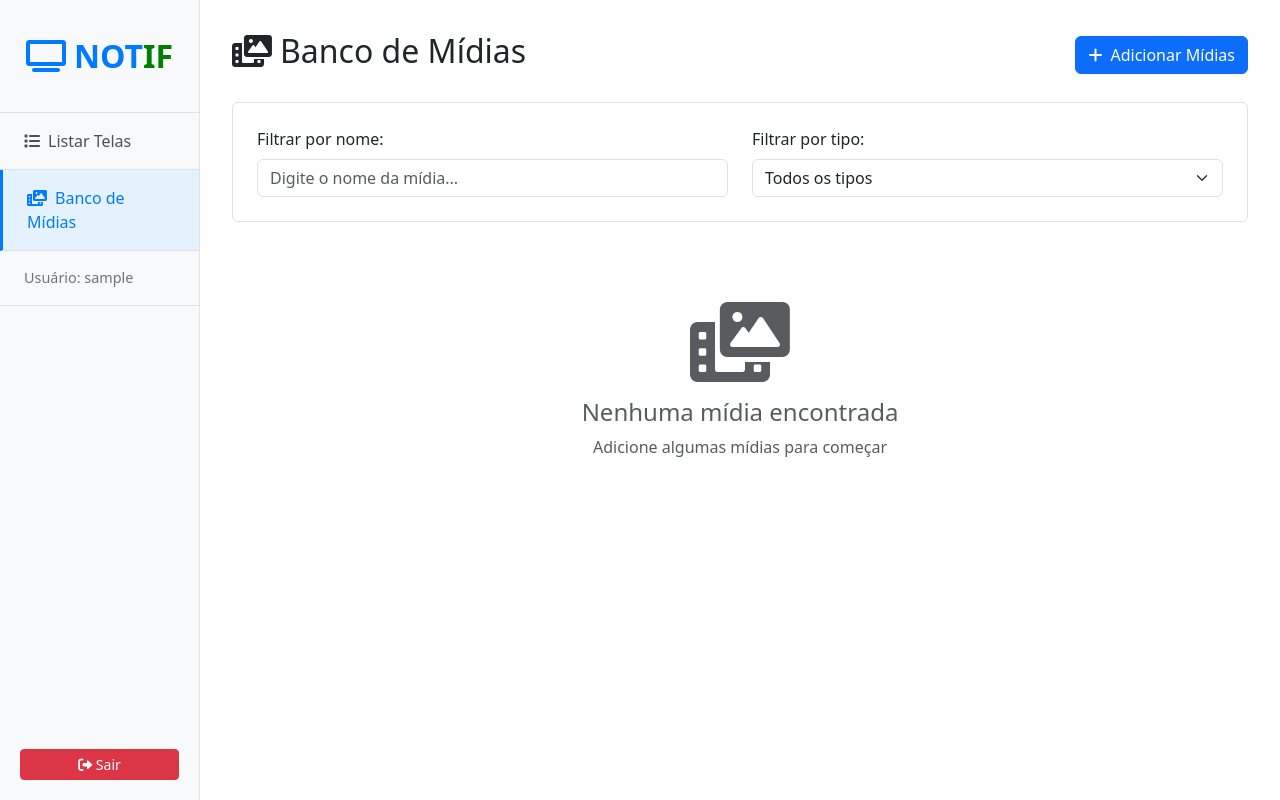
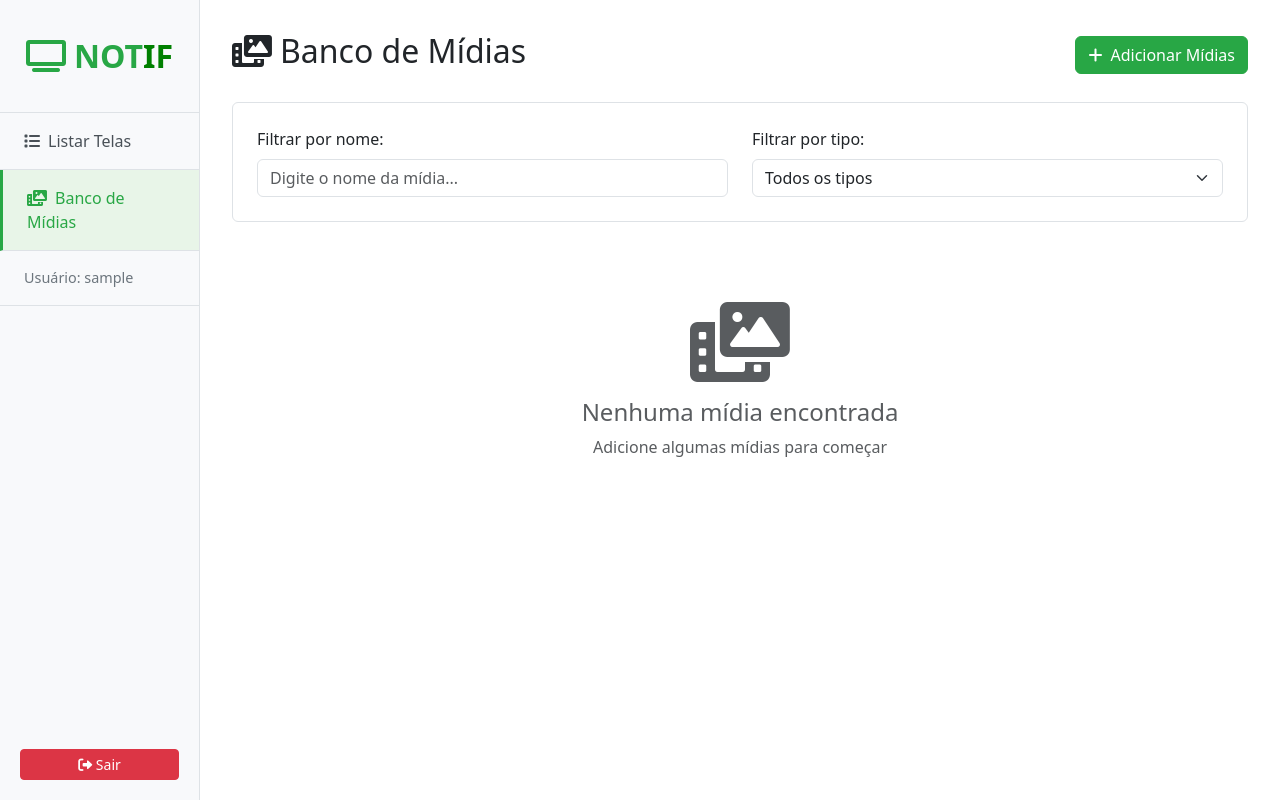
Before and after one commit to PhrStyle/NotIF, a Flask app: page /banco-midias in a window 1280 px wide. Run offline with Flask 3, Linux system fonts and the light colour scheme; the visitor is signed in with stand-in values (Sample User, id 1); data that the repository does not hold is empty.

Commit message:
Mudança de cores

```diff
--- a/templates/auth/login.html
+++ b/templates/auth/login.html
@@ -26,7 +26,7 @@
             margin-bottom: 2rem;
         }
         .logo h1 {
-            color: #007bff;
+            color: #28a745;
             font-weight: bold;
         }
     </style>
@@ -58,7 +58,7 @@
                 <label for="password" class="form-label">Senha</label>
                 <input type="password" class="form-control" id="password" name="password" required>
             </div>
-            <button type="submit" class="btn btn-primary w-100">Entrar</button>
+            <button type="submit" class="btn btn-success w-100">Entrar</button>
         </form>
     </div>
 
--- a/templates/base.html
+++ b/templates/base.html
@@ -26,14 +26,14 @@
         }
 
         .sidebar .nav-link:hover {
-            color: #007bff;
-            background: #e3f2fd;
+            color: #28a745;
+            background: #e8f5e8;
         }
 
         .sidebar .nav-link.active {
-            color: #007bff;
-            background: #e3f2fd;
-            border-left: 3px solid #007bff;
+            color: #28a745;
+            background: #e8f5e8;
+            border-left: 3px solid #28a745;
         }
 
         .sidebar .logout-btn {
@@ -59,7 +59,7 @@
         }
 
         .brand:hover {
-            color: #007bff !important;
+            color: #28a745 !important;
         }
 
         .user-info {
--- a/templates/screen/edit.html
+++ b/templates/screen/edit.html
@@ -94,6 +94,10 @@
         .file-upload-area {
             flex-shrink: 0;
             margin-top: 1rem;
+        }
+
+        .nav-tabs .nav-link.active {
+            border-color: #28a745 !important;
         }
     </style>
 </head>
--- a/templates/screen/media_bank.html
+++ b/templates/screen/media_bank.html
@@ -14,9 +14,8 @@
     }
 
     .media-item:hover {
+        border-color: #28a745;
         transform: translateY(-2px);
-        box-shadow: 0 4px 12px rgba(0,0,0,0.15);
-        border-color: #007bff;
     }
 
     .media-preview {
@@ -86,6 +85,16 @@
         overflow: hidden;
         text-overflow: ellipsis;
         white-space: nowrap;
+    }
+
+    .btn-outline-primary {
+        border-color: #28a745;
+        color: #28a745;
+    }
+
+    .btn-outline-primary:hover {
+        background-color: #28a745;
+        border-color: #28a745;
     }
 
     .upload-area {
@@ -169,6 +178,15 @@
         display: flex;
         gap: 0.5rem;
         justify-content: flex-end;
+    }
+
+    .modal-header {
+        border-color: #28a745;
+    }
+
+    .btn-primary {
+        background-color: #28a745;
+        border-color: #28a745;
     }
 </style>
 {% endblock %}
```
